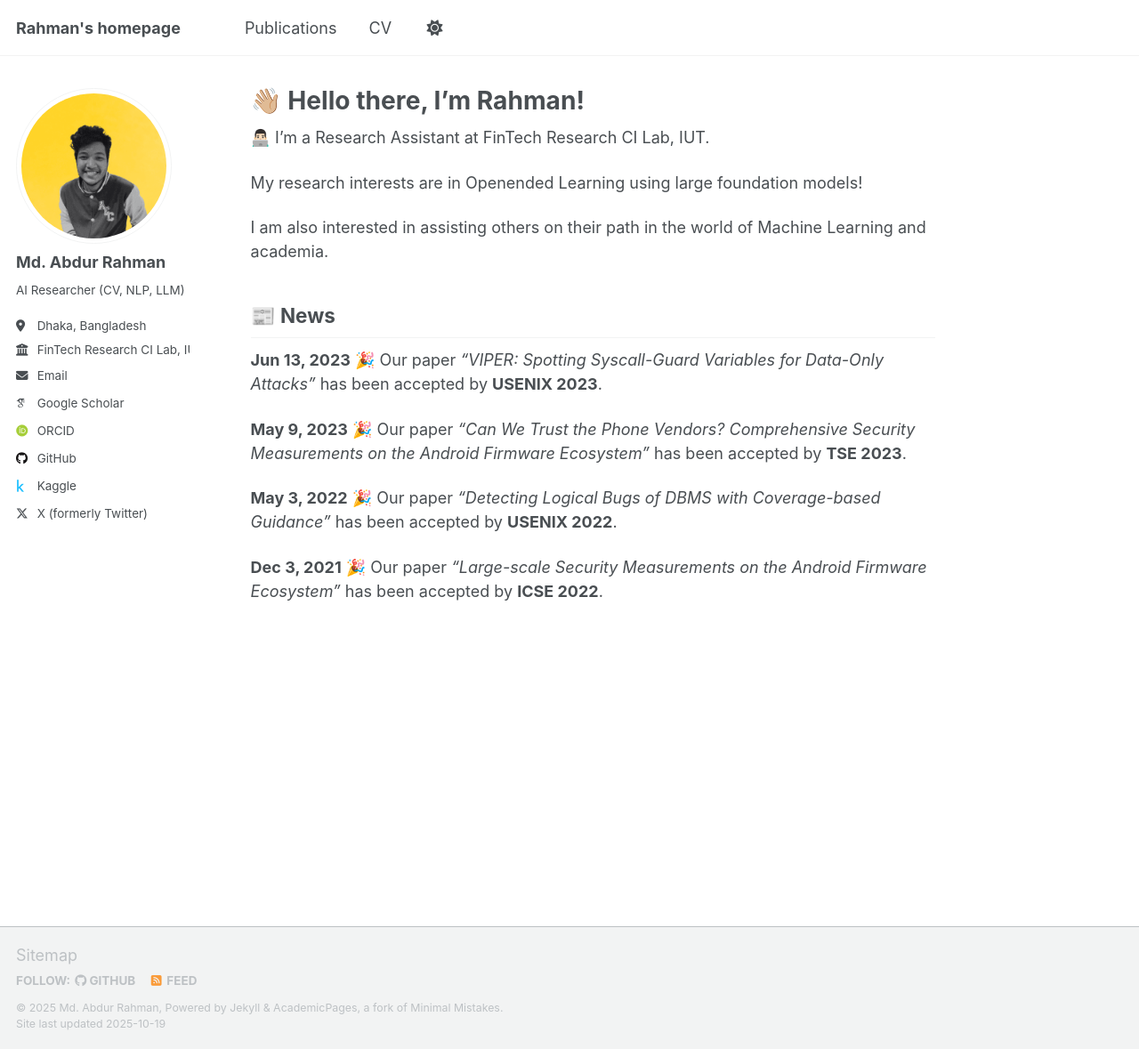
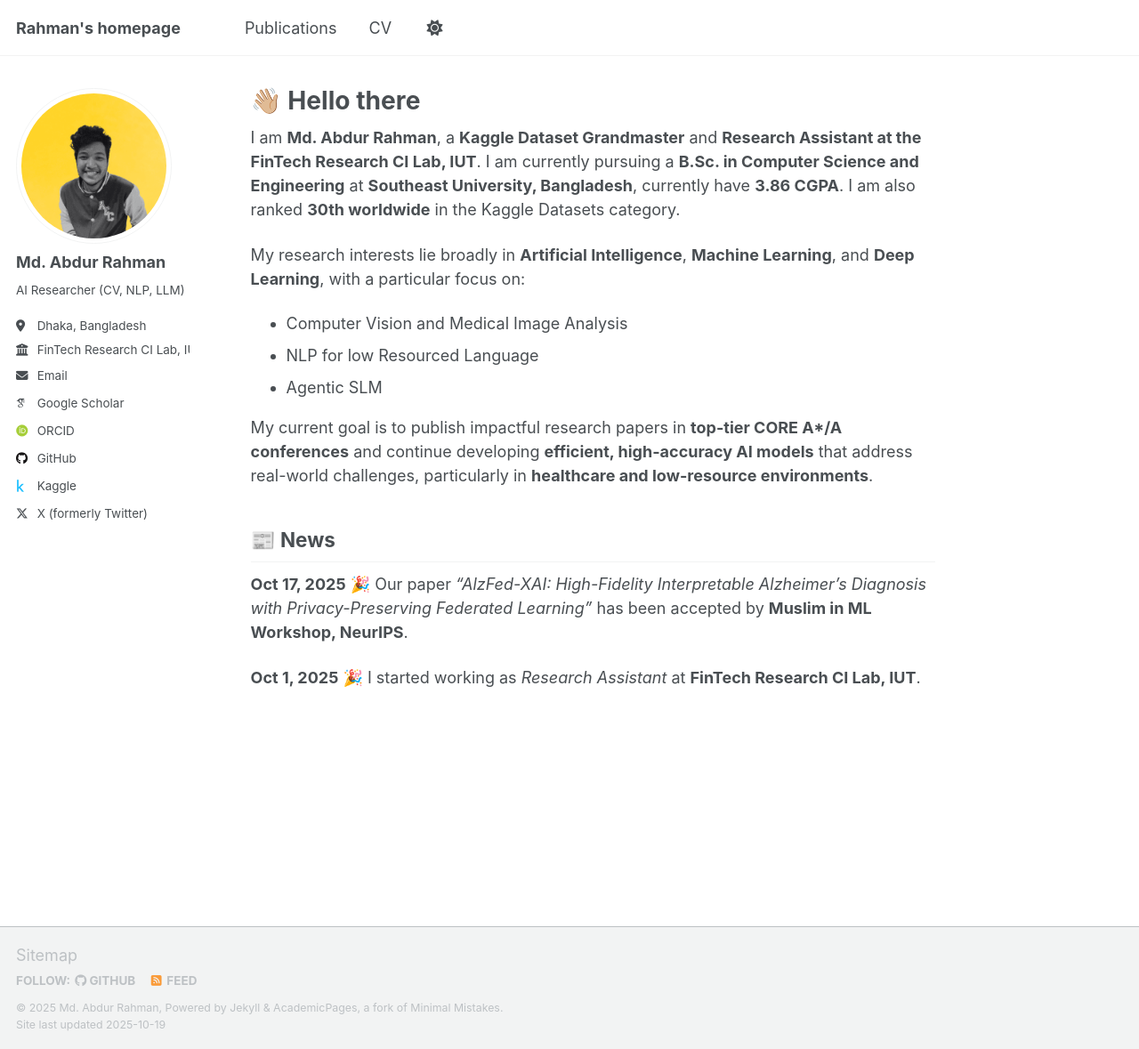
Before and after one commit to borhanitrash/borhanitrash.github.io, a Jekyll site: the page built from _pages/about.md, in a window 1280 px wide and 1179 px high. Shown: the whole window at 89% size. Built offline with Jekyll 4.4.1, drawn with Linux system fonts in a browser that asks for light colours; some web fonts are replaced; a script that is not in the unit is left out.

Commit message:
Revise about page content and title
Updated personal introduction and research interests.

```diff
--- a/_pages/about.md
+++ b/_pages/about.md
@@ -8,20 +8,19 @@ redirect_from:
   - /about.html
 ---
 
+I am **Md. Abdur Rahman**, a **Kaggle Dataset Grandmaster** and **Research Assistant at the FinTech Research CI Lab, IUT**. I am currently pursuing a **B.Sc. in Computer Science and Engineering** at **Southeast University, Bangladesh**, currently have **3.86 CGPA**. I am also ranked **30th worldwide** in the Kaggle Datasets category.
 
+My research interests lie broadly in **Artificial Intelligence**, **Machine Learning**, and **Deep Learning**, with a particular focus on:
 
-👨🏻‍💻 I'm a Research Assistant at FinTech Research CI Lab, IUT.
+- Computer Vision and Medical Image Analysis
+- NLP for low Resourced Language
+- Agentic SLM
 
-My research interests are in Openended Learning using large foundation models!
+My current goal is to publish impactful research papers in **top-tier CORE A*/A conferences** and continue developing **efficient, high-accuracy AI models** that address real-world challenges, particularly in **healthcare and low-resource environments**.
 
-I am also interested in assisting others on their path in the world of Machine Learning and academia.
 
 ## 📰 News
 
-**Jun 13, 2023**   🎉 Our paper *“VIPER: Spotting Syscall-Guard Variables for Data-Only Attacks”* has been accepted by **USENIX 2023**.
+**Oct 17, 2025**   🎉 Our paper *“AlzFed-XAI: High-Fidelity Interpretable Alzheimer’s Diagnosis with Privacy-Preserving Federated Learning”* has been accepted by **Muslim in ML Workshop, NeurIPS**.
 
-**May 9, 2023**   🎉 Our paper *“Can We Trust the Phone Vendors? Comprehensive Security Measurements on the Android Firmware Ecosystem”* has been accepted by **TSE 2023**.
-
-**May 3, 2022**   🎉 Our paper *“Detecting Logical Bugs of DBMS with Coverage-based Guidance”* has been accepted by **USENIX 2022**.
-
-**Dec 3, 2021**   🎉 Our paper *“Large-scale Security Measurements on the Android Firmware Ecosystem”* has been accepted by **ICSE 2022**.
+**Oct 1, 2025**   🎉 I started working as *Research Assistant* at **FinTech Research CI Lab, IUT**.
```
Also changed, not shown: other parts of _pages/about.md (+1 -1 lines).
